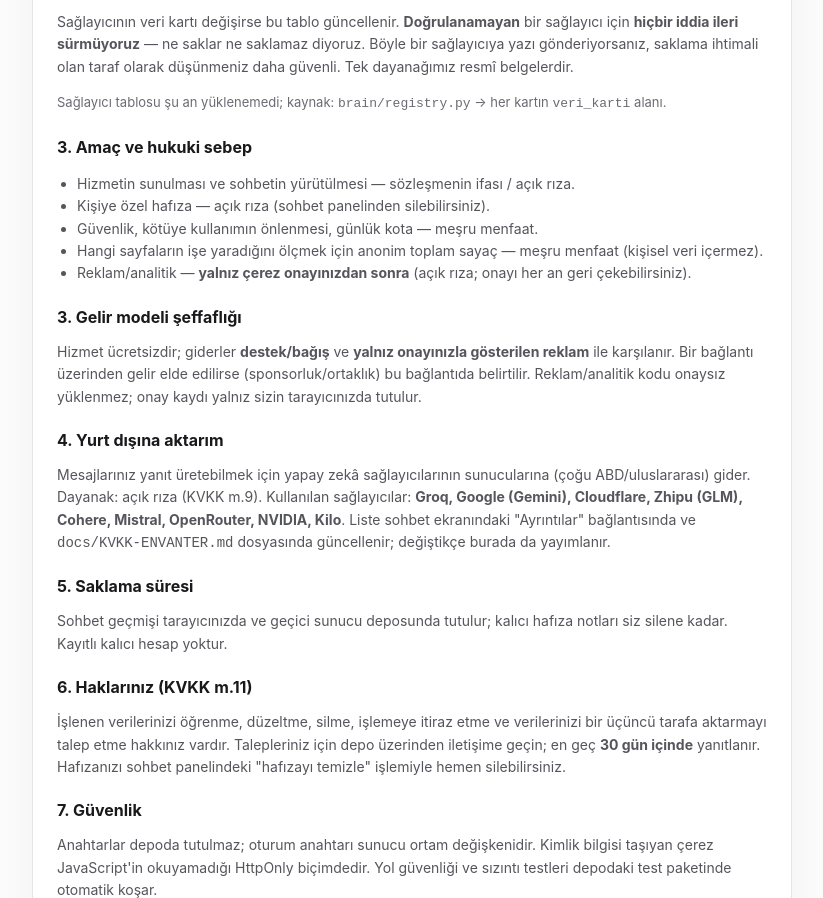
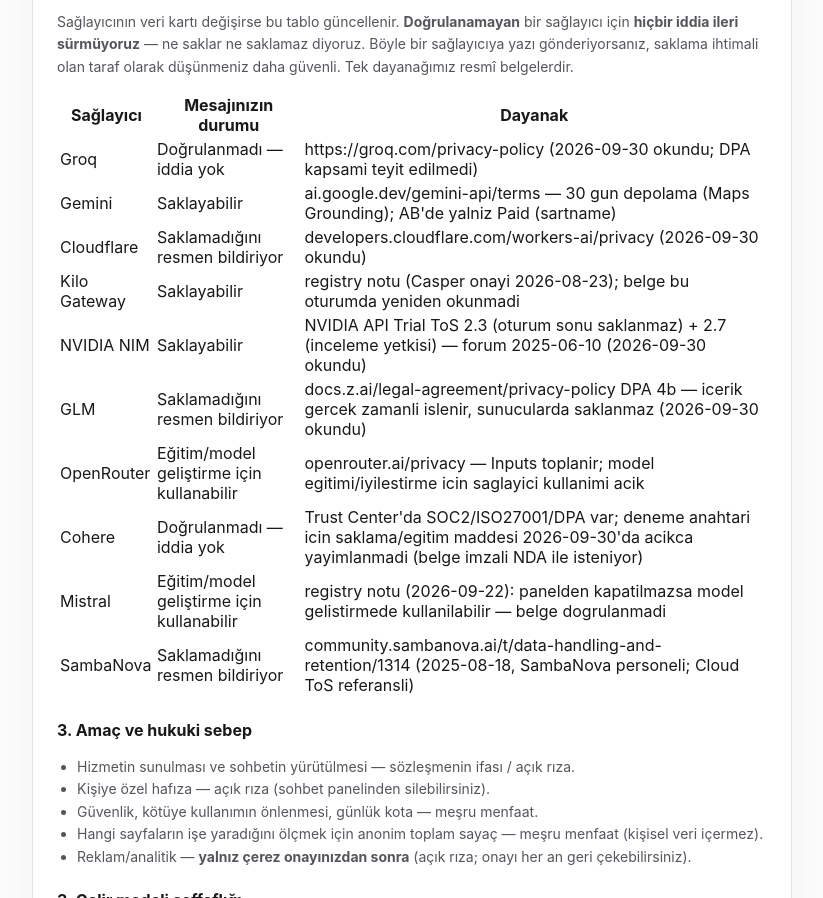
Before and after one commit to xpodiumyours/basak-ai, a plain HTML site: page web/gizlilik.html in a window 1280 px wide. Shown: the part 831-1729 px from the top of the page, without its empty margins (228-1051 px from the left). Drawn offline with Linux system fonts and the light colour scheme; no server answers.

Commit message:
Gizlilik: saglayici tablosunu JS bagimlilindan kurtar
Veri kaynagi: /api/saglayici-veri ucu (app.py) -> brain/registry.py veri_saklama_tablosu(). Tablo satirlari bu kaynaktan uretilip web/gizlilik.html icine gomuldu; tablo artik JS kapaliyken de sunucu HTML'inde gorunur (hidden kaldirildi).

Cift bakim onlemi: saglayici-veri.js artik tbody'yi once bosaltip canli veriyle tazeliyor (ustune ekleyip satirlari ikiye katlamiyor); uc hatasinda statik tablo oldugu gibi kaliyor. Boylece gorunen tek gercek runtime'da registry, statik satirlar ise JS'siz anlik goruntudur.

Kaldirilan fallback: 'yukleniyor' ve 'yuklenemedi' paragraflari icerik kaybi olmadan silindi; kaynak bilgisi (brain/registry.py -> veri_karti) tablo ustu HTML yorumuna tasinmis olup TASLAK ibaresi ve saglayici adlari/veri akisi metni aynen korundu.

Dogrulama: HTML parse 10/10 satir registry ciktisiyla birebir; ilgili 72 test gecti.

```diff
--- a/web/gizlilik.html
+++ b/web/gizlilik.html
@@ -54,20 +54,30 @@
 Başak kalıcı hafızasına sır saklamaz (parola, TC, IBAN, telefon, API
 anahtarı gibi değerler otomatik olarak maskelenir), ama mesajınız
 kullanılan sağlayıcının sunucusuna açık metin olarak gider.</p>
-<p class="not" id="saglayici-tablosu-yukleniyor">Sağlayıcı tablosu
-yükleniyor…</p>
 <p>Sağlayıcının veri kartı değişirse bu tablo güncellenir.
 <strong>Doğrulanamayan</strong> bir sağlayıcı için <strong>hiçbir iddia
 ileri sürmüyoruz</strong> — ne saklar ne saklamaz diyoruz. Böyle bir
 sağlayıcıya yazı gönderiyorsanız, saklama ihtimali olan taraf olarak
 düşünmeniz daha güvenli. Tek dayanağımız resmî belgelerdir.</p>
-<table id="saglayici-tablosu" hidden>
+<!-- Satırlar: brain/registry.py veri_saklama_tablosu() çıktısının anlık
+     görüntüsü (üretim: /api/saglayici-veri ucu). JS kapalıyken ya da
+     yenileme başarısızken tablo bu satırlarla görünür. Sağlayıcı
+     kartı değişirse satırlar registry ile birlikte güncellenir. -->
+<table id="saglayici-tablosu">
 <thead><tr><th>Sağlayıcı</th><th>Mesajınızın durumu</th><th>Dayanak</th></tr></thead>
-<tbody></tbody>
+<tbody>
+<tr><td>Groq</td><td>Doğrulanmadı — iddia yok</td><td>https://groq.com/privacy-policy (2026-09-30 okundu; DPA kapsami teyit edilmedi)</td></tr>
+<tr><td>Gemini</td><td>Saklayabilir</td><td>ai.google.dev/gemini-api/terms — 30 gun depolama (Maps Grounding); AB&#x27;de yalniz Paid (sartname)</td></tr>
+<tr><td>Cloudflare</td><td>Saklamadığını resmen bildiriyor</td><td>developers.cloudflare.com/workers-ai/privacy (2026-09-30 okundu)</td></tr>
+<tr><td>Kilo Gateway</td><td>Saklayabilir</td><td>registry notu (Casper onayi 2026-08-23); belge bu oturumda yeniden okunmadi</td></tr>
+<tr><td>NVIDIA NIM</td><td>Saklayabilir</td><td>NVIDIA API Trial ToS 2.3 (oturum sonu saklanmaz) + 2.7 (inceleme yetkisi) — forum 2025-06-10 (2026-09-30 okundu)</td></tr>
+<tr><td>GLM</td><td>Saklamadığını resmen bildiriyor</td><td>docs.z.ai/legal-agreement/privacy-policy DPA 4b — icerik gercek zamanli islenir, sunucularda saklanmaz (2026-09-30 okundu)</td></tr>
+<tr><td>OpenRouter</td><td>Eğitim/model geliştirme için kullanabilir</td><td>openrouter.ai/privacy — Inputs toplanir; model egitimi/iyilestirme icin saglayici kullanimi acik</td></tr>
+<tr><td>Cohere</td><td>Doğrulanmadı — iddia yok</td><td>Trust Center&#x27;da SOC2/ISO27001/DPA var; deneme anahtari icin saklama/egitim maddesi 2026-09-30&#x27;da acikca yayimlanmadi (belge imzali NDA ile isteniyor)</td></tr>
+<tr><td>Mistral</td><td>Eğitim/model geliştirme için kullanabilir</td><td>registry notu (2026-09-22): panelden kapatilmazsa model gelistirmede kullanilabilir — belge dogrulanmadi</td></tr>
+<tr><td>SambaNova</td><td>Saklamadığını resmen bildiriyor</td><td>community.sambanova.ai/t/data-handling-and-retention/1314 (2025-08-18, SambaNova personeli; Cloud ToS referansli)</td></tr>
+</tbody>
 </table>
-<p class="not" id="saglayici-tablosu-hata" hidden>Sağlayıcı tablosu şu an
-yüklenemedi; kaynak: <code>brain/registry.py</code> → her kartın
-<code>veri_karti</code> alanı.</p>
 <script src="/saglayici-veri.js" defer></script>
 
 <h2>3. Amaç ve hukuki sebep</h2>
--- a/web/saglayici-veri.js
+++ b/web/saglayici-veri.js
@@ -1,7 +1,9 @@
 /* web/saglayici-veri.js — sağlayici veri saklama tablosunu gosterir.
    YALNIZ SEFFAFLIK: hicbir karar vermez, hicbir yonlendirme yapmaz.
    Sunucu /api/saglayici-veri ucundan (brain/registry.py) okur.
-   Uc bulunamazsa sessiz gecmez: kullaniciya acikca hata gosterilir. */
+   Tablo satirlari sunucu HTML'inde hazir durur (JS gerekmez); betik
+   yalnizca canli veriyle tazeler. Uc bulunamazsa statik tablo oldugu
+   gibi kalir. */
 (function () {
   "use strict";
 
@@ -26,6 +28,10 @@
       var liste = (v && v.saglayicilar) || [];
       if (!liste.length) throw new Error("bos");
       var govde = document.querySelector("#saglayici-tablosu tbody");
+      // Statik satirlari canli veriyle DEGISTIR: ucten gelen liste
+      // ayni kaynaktan gelir; ustune ekleme yapilirsa satirlar iki
+      // kez gorunur.
+      govde.textContent = "";
       liste.forEach(function (s) {
         var tr = document.createElement("tr");
         tr.appendChild(hucre(s.ad_guncel || s.ad));
@@ -34,12 +40,9 @@
         govde.appendChild(tr);
       });
       document.getElementById("saglayici-tablosu").hidden = false;
-      var y = document.getElementById("saglayici-tablosu-yukleniyor");
-      if (y) y.hidden = true;
     })
     .catch(function () {
-      document.getElementById("saglayici-tablosu-hata").hidden = false;
-      var y = document.getElementById("saglayici-tablosu-yukleniyor");
-      if (y) y.hidden = true;
+      // Yenileme olmadi: sunucu HTML'indeki statik tablo oldugu gibi
+      // gorunur; ayrica gosterilecek hata metnine gerek yoktur.
     });
 })();
```
